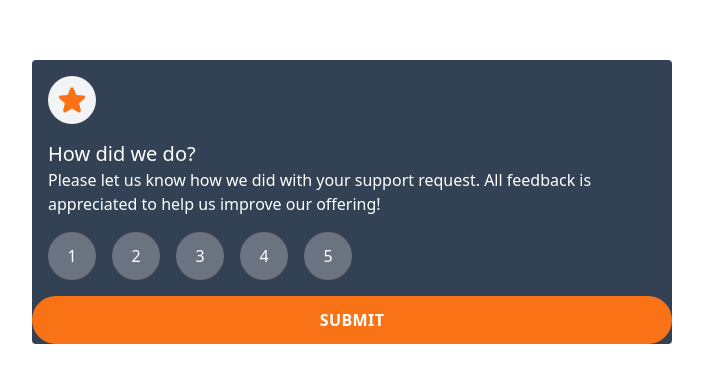
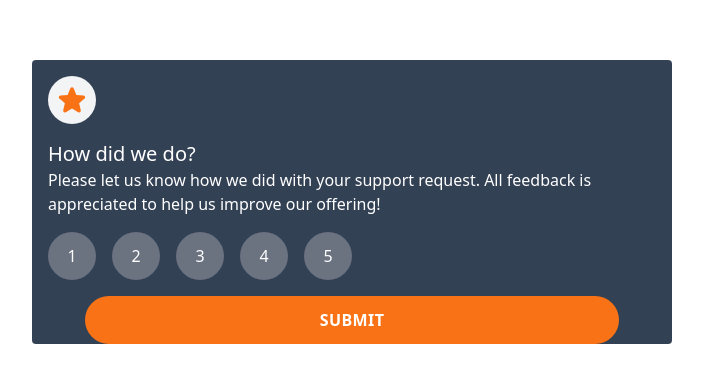
Before and after one commit to otilor/interactive-rating-component-frontend-mentor, a Next.js app: page / in a window 1280 px wide. Shown: the part 198-580 px from the top of the page, without its empty margins (288-991 px from the left). Built offline with nearby package versions, Linux system fonts and the light colour scheme.

Commit message:
center button

```diff
--- a/pages/index.js
+++ b/pages/index.js
@@ -37,7 +37,10 @@ export default function Home() {
               <div className="bg-gray-500 w-12 h-12 rounded-full inline-flex items-center justify-center">5</div>
             </div>
 
-              <button className="uppercase place-items-center grid block w-full tracking-wide font-bold bg-orange-500 rounded-3xl text-white p-3 mt-4">Submit</button>
+
+              <div className="place-items-center grid">
+                <button on className="uppercase place-items-center grid block w-5/6 tracking-wide font-bold bg-orange-500 rounded-3xl text-white p-3 mt-4">Submit</button>
+              </div>
           </div>
         </div>
       </main>
```
